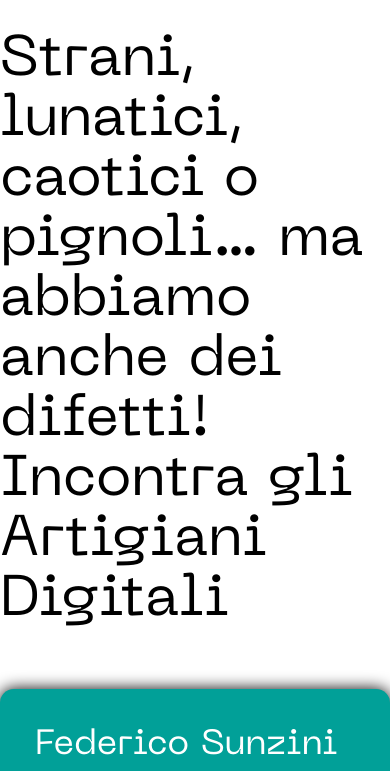
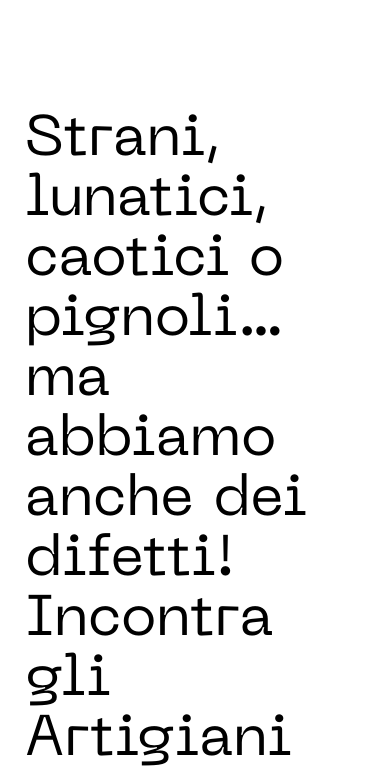
Before and after one commit to sleeepylala/Wider-View-Project, a website built with Parcel: page index.html in a window 390 px wide. Shown: the part 2250-3021 px from the top of the page. Built offline with nearby package versions, Linux system fonts and the light colour scheme; a web font is replaced by a local one.

Commit message:
inizio responsive section bio

```diff
--- a/index.html
+++ b/index.html
@@ -148,7 +148,7 @@
 
     <!-- Inizio Sezione Steps -->
     <section class="section-steps">
-      <div class="wrapper">
+
         <div class="container-steps">
           <div class="section-sx">
             <h4>Step di Processo</h4>
@@ -212,7 +212,7 @@
           </div>
           <img src="src/assets/images/Immagine-per-Bio-1.png" alt="img-bio" />
         </div>
-      </div>
+
     </section>
     <!-- Fine sezione bio -->
 
--- a/src/assets/scss/_variables.scss
+++ b/src/assets/scss/_variables.scss
@@ -10,5 +10,5 @@ $font-family-rubik: "Rubik", sans-serif;
 $font-family-pp-neue-machina: "PP Neue Machina", sans-serif;
 
 //wrapper
-$padding-left-wrapper: 30px;
-$padding-right-wrapper: 30px;
+$padding-left-wrapper: 20px;
+$padding-right-wrapper: 20px;
--- a/src/assets/scss/components/_section-bio.scss
+++ b/src/assets/scss/components/_section-bio.scss
@@ -1,7 +1,9 @@
 .section-bio {
   display: flex;
   flex-direction: column;
-  padding-bottom: 50px;
+  padding-bottom: 80px;
+  padding-left: $padding-left-wrapper * 6;
+  padding-right: $padding-right-wrapper * 6;
   background-color: white;
 }
 
@@ -13,7 +15,6 @@
     font-family: $font-family-pp-neue-machina;
     line-height: 60px;
     font-weight: 500;
-    max-width: 900px;
     color: #000000;
     padding-bottom: 50px;
     font-size: 57px;
@@ -30,7 +31,7 @@
     flex-direction: column;
 
     background-color: $background-bio;
-    width: 450px;
+
     padding: 35px;
     border-radius: 14px;
     box-shadow: 0px 0px 16px 0px #000000;
@@ -79,3 +80,15 @@
     }
   }
 }
+
+/* Media query per schermi piccoli */
+@media (max-width: 576px) {
+  .section-bio {
+    padding: 80px 25px !important;
+  }
+  .container-h1-bio {
+    .bio-h1 {
+      text-align: start;
+    }
+  }
+}
```
Also changed, not shown: dist/index.html, src/assets/css/style.css, 2 other files.
